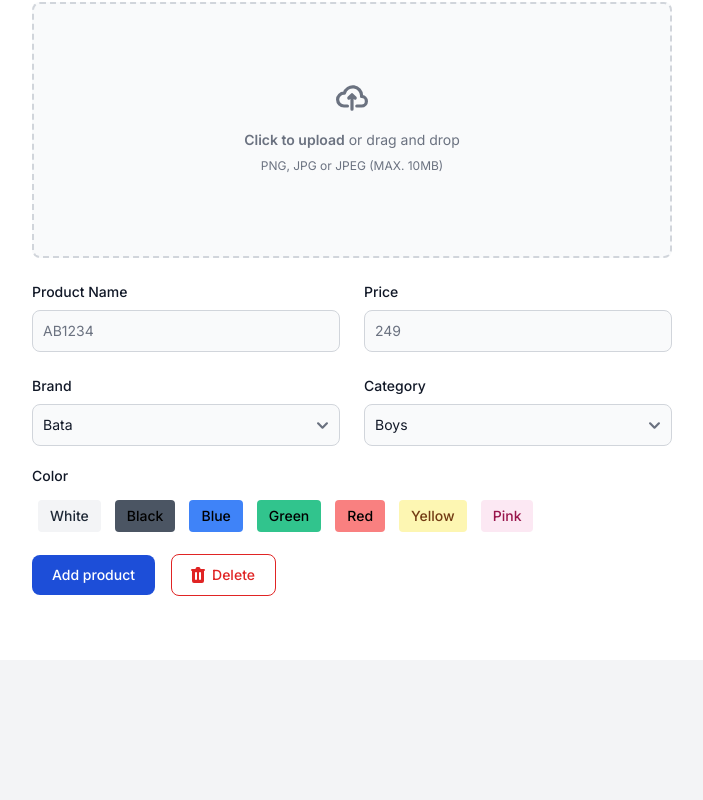
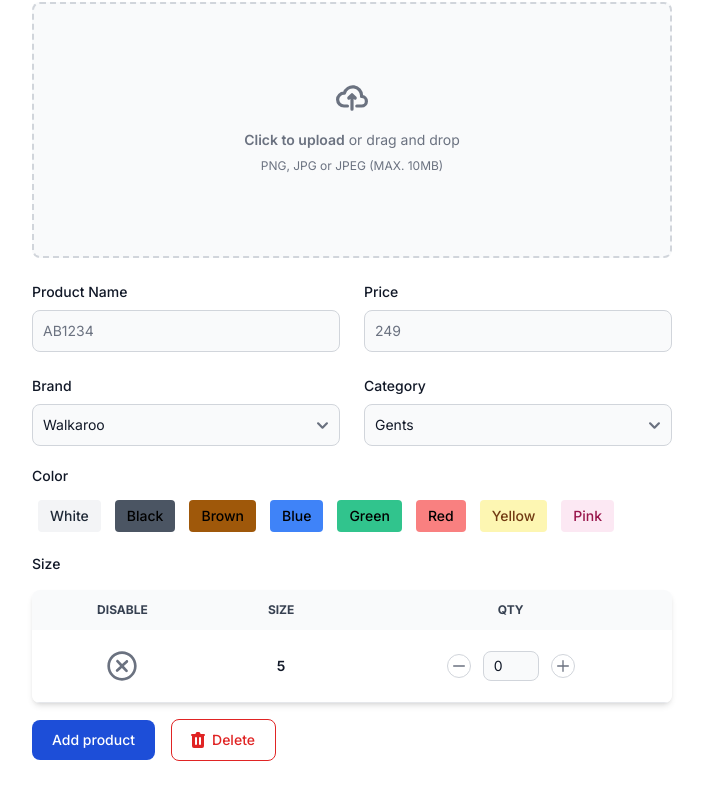
Before and after one commit to SurendarSingh/Footwear-StockXpert, a Next.js app: page /product/add in a window 1280 px wide. Shown: the part 282-1082 px from the top of the page, without its empty margins (288-991 px from the left). Before the commit the page ends 966 px from the top, so only its background shows below. Built offline with nearby package versions, Linux system fonts and the light colour scheme.

Commit message:
Product size added perfectly

```diff
--- a/src/app/product/add/page.tsx
+++ b/src/app/product/add/page.tsx
@@ -4,7 +4,7 @@ import Navbar from "@/components/Navbar";
 import HeadTitle from "@/components/HeadTitle";
 import MainBody from "@/components/MainBody";
 import AddProduct from "@/components/AddProduct";
-import { brands, categories, colors, sizes } from "@/utils/productConfig";
+import { brands, categories, colors } from "@/utils/productConfig";
 import axios from "axios";
 import { useState } from "react";
 
@@ -12,9 +12,9 @@ export default function ProfilePage() {
   const [product, setProduct] = useState({
     name: "",
     price: "",
-    brand: "",
-    category: "",
-    size: {},
+    brand: brands[0],
+    category: categories[0][0],
+    size: categories[0][1],
     color: "",
     image: "",
   });
@@ -22,7 +22,7 @@ export default function ProfilePage() {
   const handleSubmit = async (e: any) => {
     e.preventDefault();
     try {
-      console.log(product);
+      console.log(product.size);
     } catch (error) {
       console.log(error);
     }
@@ -40,7 +40,6 @@ export default function ProfilePage() {
           brands={brands}
           categories={categories}
           colors={colors}
-          sizes={sizes}
         />
       </MainBody>
     </div>
--- a/src/components/AddProduct.tsx
+++ b/src/components/AddProduct.tsx
@@ -5,7 +5,6 @@ export default function AddProduct({
   brands,
   categories,
   colors,
-  sizes,
 }: {
   handleSubmit: any;
   product: any;
@@ -13,7 +12,6 @@ export default function AddProduct({
   brands: any;
   categories: any;
   colors: any;
-  sizes: any;
 }) {
   return (
     <section className="bg-white dark:bg-gray-900">
@@ -52,7 +50,12 @@ export default function AddProduct({
                     PNG, JPG or JPEG (MAX. 10MB)
                   </p>
                 </div>
-                <input id="dropzone-file" type="file" className="hidden" />
+                <input
+                  id="dropzone-file"
+                  type="file"
+                  className="hidden"
+                  accept="image/png, image/jpeg, image/jpg"
+                />
               </label>
             </div>
 
@@ -73,7 +76,9 @@ export default function AddProduct({
                 placeholder="AB1234"
                 required
                 onChange={(e) =>
-                  setProduct({ ...product, name: e.target.value })
+                  setProduct((prevProduct: any) => {
+                    return { ...prevProduct, name: e.target.value };
+                  })
                 }
               />
             </div>
@@ -94,7 +99,9 @@ export default function AddProduct({
                 placeholder="249"
                 required
                 onChange={(e) =>
-                  setProduct({ ...product, price: e.target.value })
+                  setProduct((prevProduct: any) => {
+                    return { ...prevProduct, price: e.target.value };
+                  })
                 }
               />
             </div>
@@ -109,8 +116,11 @@ export default function AddProduct({
               <select
                 id="brand"
                 className="bg-gray-50 border border-gray-300 text-gray-900 text-sm rounded-lg focus:ring-primary-500 focus:border-primary-500 block w-full p-2.5 dark:bg-gray-700 dark:border-gray-600 dark:placeholder-gray-400 dark:text-white dark:focus:ring-primary-500 dark:focus:border-primary-500"
+                value={product.brand}
                 onChange={(e) =>
-                  setProduct({ ...product, brand: e.target.value })
+                  setProduct((prevProduct: any) => {
+                    return { ...prevProduct, brand: e.target.value };
+                  })
                 }
               >
                 {brands.map((brand: string, index: number) => (
@@ -131,13 +141,19 @@ export default function AddProduct({
               <select
                 id="category"
                 className="bg-gray-50 border border-gray-300 text-gray-900 text-sm rounded-lg focus:ring-primary-500 focus:border-primary-500 block w-full p-2.5 dark:bg-gray-700 dark:border-gray-600 dark:placeholder-gray-400 dark:text-white dark:focus:ring-primary-500 dark:focus:border-primary-500"
-                onChange={(e) =>
-                  setProduct({ ...product, category: e.target.value })
-                }
+                onChange={(e) => {
+                  setProduct((prevProduct: any) => {
+                    return {
+                      ...prevProduct,
+                      category: categories[e.target.value][0],
+                      size: categories[e.target.value][1],
+                    };
+                  });
+                }}
               >
-                {categories.map((category: string, index: number) => (
-                  <option key={index} value={category}>
-                    {category}
+                {categories.map((category: any, index: number) => (
+                  <option key={index} value={index}>
+                    {category[0]}
                   </option>
                 ))}
               </select>
@@ -167,11 +183,157 @@ export default function AddProduct({
                       Number(color[2]) + Number(700)
                     }
                     `}
-                    onClick={() => setProduct({ ...product, color: color[0] })}
+                    onClick={() =>
+                      setProduct((prevProduct: any) => {
+                        return { ...prevProduct, color: color[0] };
+                      })
+                    }
                   >
                     {color[0]}
                   </button>
                 ))}
+              </div>
+            </div>
+          </div>
+
+          <div>
+            <label
+              htmlFor="color"
+              className="block mb-2 text-sm font-medium text-gray-900 dark:text-white"
+            >
+              Size
+            </label>
+            <div className="sm:col-span-2 flex items-center justify-center w-full my-4">
+              <div className="flex flex-col items-center justify-center w-full relative overflow-x-auto shadow-md sm:rounded-lg">
+                <table className="w-full text-center text-sm text-gray-500 dark:text-gray-400">
+                  <thead className="bg-gray-50 text-xs uppercase text-gray-700 dark:bg-gray-700 dark:text-gray-400">
+                    <tr>
+                      <th scope="col" className="px-6 py-3">
+                        Disable
+                      </th>
+                      <th scope="col" className="px-6 py-3">
+                        Size
+                      </th>
+                      <th scope="col" className="px-6 py-3">
+                        Qty
+                      </th>
+                    </tr>
+                  </thead>
+                  <tbody>
+                    {Object.keys(product.size).map((key, index) => (
+                      <tr
+                        className="border-b bg-white hover:bg-gray-50 dark:border-gray-700 dark:bg-gray-800 dark:hover:bg-gray-600"
+                        key={index}
+                      >
+                        <td className="px-6 py-4">
+                          <button type="button">
+                            <span className="sr-only">Disable button</span>
+                            <svg
+                              className="inline-flex h-10 w-10 items-center justify-center rounded-full p-1 text-sm font-medium text-gray-500 hover:bg-gray-100 focus:outline-none focus:ring-4 focus:ring-gray-200 dark:border-gray-600 dark:bg-gray-800 dark:text-gray-400 dark:hover:border-gray-600 dark:hover:bg-gray-700 dark:focus:ring-gray-700"
+                              width="24"
+                              height="24"
+                              viewBox="0 0 24 24"
+                              fill="none"
+                              xmlns="http://www.w3.org/2000/svg"
+                            >
+                              <path
+                                d="M16.3394 9.32245C16.7434 8.94589 16.7657 8.31312 16.3891 7.90911C16.0126 7.50509 15.3798 7.48283 14.9758 7.85938L12.0497 10.5866L9.32245 7.66048C8.94589 7.25647 8.31312 7.23421 7.90911 7.61076C7.50509 7.98731 7.48283 8.62008 7.85938 9.0241L10.5866 11.9502L7.66048 14.6775C7.25647 15.054 7.23421 15.6868 7.61076 16.0908C7.98731 16.4948 8.62008 16.5171 9.0241 16.1405L11.9502 13.4133L14.6775 16.3394C15.054 16.7434 15.6868 16.7657 16.0908 16.3891C16.4948 16.0126 16.5171 15.3798 16.1405 14.9758L13.4133 12.0497L16.3394 9.32245Z"
+                                fill="currentColor"
+                              />
+                              <path
+                                fillRule="evenodd"
+                                clipRule="evenodd"
+                                d="M1 12C1 5.92487 5.92487 1 12 1C18.0751 1 23 5.92487 23 12C23 18.0751 18.0751 23 12 23C5.92487 23 1 18.0751 1 12ZM12 21C7.02944 21 3 16.9706 3 12C3 7.02944 7.02944 3 12 3C16.9706 3 21 7.02944 21 12C21 16.9706 16.9706 21 12 21Z"
+                                fill="currentColor"
+                              />
+                            </svg>
+                          </button>
+                        </td>
+                        <td className="px-6 py-4 font-semibold text-gray-900 dark:text-white">
+                          {key}
+                        </td>
+                        <td className="px-6 py-4">
+                          <div className="flex items-center justify-center space-x-3">
+                            <button
+                              className="inline-flex h-6 w-6 items-center justify-center rounded-full border border-gray-300 bg-white p-1 text-sm font-medium text-gray-500 hover:bg-gray-100 focus:outline-none focus:ring-4 focus:ring-gray-200 dark:border-gray-600 dark:bg-gray-800 dark:text-gray-400 dark:hover:border-gray-600 dark:hover:bg-gray-700 dark:focus:ring-gray-700"
+                              type="button"
+                              onClick={() => {
+                                if (product.size[key] > 0) {
+                                  setProduct((prevProduct: any) => {
+                                    return {
+                                      ...prevProduct,
+                                      size: {
+                                        ...prevProduct.size,
+                                        [key]: prevProduct.size[key] - 1,
+                                      },
+                                    };
+                                  });
+                                }
+                              }}
+                            >
+                              <span className="sr-only">Quantity button</span>
+                              <svg
+                                className="h-3 w-3"
+                                aria-hidden="true"
+                                xmlns="http://www.w3.org/2000/svg"
+                                fill="none"
+                                viewBox="0 0 18 2"
+                              >
+                                <path
+                                  stroke="currentColor"
+                                  strokeLinecap="round"
+                                  strokeLinejoin="round"
+                                  strokeWidth="2"
+                                  d="M1 1h16"
+                                />
+                              </svg>
+                            </button>
+                            <div>
+                              <input
+                                type="number"
+                                className="block w-14 rounded-lg border border-gray-300 bg-gray-50 px-2.5 py-1 text-sm text-gray-900 focus:border-blue-500 focus:ring-blue-500 dark:border-gray-600 dark:bg-gray-700 dark:text-white dark:placeholder-gray-400 dark:focus:border-blue-500 dark:focus:ring-blue-500"
+                                value={product.size[key]}
+                                readOnly
+                              />
+                            </div>
+                            <button
+                              className="inline-flex h-6 w-6 items-center justify-center rounded-full border border-gray-300 bg-white p-1 text-sm font-medium text-gray-500 hover:bg-gray-100 focus:outline-none focus:ring-4 focus:ring-gray-200 dark:border-gray-600 dark:bg-gray-800 dark:text-gray-400 dark:hover:border-gray-600 dark:hover:bg-gray-700 dark:focus:ring-gray-700"
+                              type="button"
+                              onClick={() => {
+                                setProduct((prevProduct: any) => {
+                                  return {
+                                    ...prevProduct,
+                                    size: {
+                                      ...prevProduct.size,
+                                      [key]: prevProduct.size[key] + 1,
+                                    },
+                                  };
+                                });
+                              }}
+                            >
+                              <span className="sr-only">Quantity button</span>
+                              <svg
+                                className="h-3 w-3"
+                                aria-hidden="true"
+                                xmlns="http://www.w3.org/2000/svg"
+                                fill="none"
+                                viewBox="0 0 18 18"
+                              >
+                                <path
+                                  stroke="currentColor"
+                                  strokeLinecap="round"
+                                  strokeLinejoin="round"
+                                  strokeWidth="2"
+                                  d="M9 1v16M1 9h16"
+                                />
+                              </svg>
+                            </button>
+                          </div>
+                        </td>
+                      </tr>
+                    ))}
+                  </tbody>
+                </table>
               </div>
             </div>
           </div>
--- a/src/models/productModel.ts
+++ b/src/models/productModel.ts
@@ -34,7 +34,7 @@ const productSchema = new mongoose.Schema(
       type: Buffer,
     },
     size: {
-      type: Object,
+      type: sizes,
       required: [true, "Please select size"],
       validate: {
         validator: function (v: any) {
--- a/src/utils/productConfig.ts
+++ b/src/utils/productConfig.ts
@@ -1,33 +1,18 @@
-export const brands = ["Bata", "Walkaroo"];
+export const brands = ["Walkaroo", "Bata"];
 
 export const categories = [
-  "Boys",
-  "Girls",
-  "Gents",
-  "Ladies",
-  "Formal Shoes",
-  "Sports Shoes",
+  ["Gents", { 5: 0 }],
+  ["Ladies", { 7: 0, 8: 0 }],
+  ["Boys", { 1: 0, 2: 0, 3: 0 }],
+  ["Girls", { 3: 0, 4: 1 }],
+  ["FormalShoes", { 9: 0, 10: 10 }],
+  ["SportsShoes", { 11: 12, 12: 0 }],
 ];
-
-export const sizes = {
-  1: 0,
-  2: 0,
-  3: 0,
-  4: 0,
-  5: 0,
-  6: 0,
-  7: 0,
-  8: 0,
-  9: 0,
-  10: 0,
-  11: 0,
-  12: 0,
-  13: 0,
-};
 
 export const colors = [
   ["White", "gray", "100"],
   ["Black", "gray", "600"],
+  ["Brown", "yellow", "600"],
   ["Blue", "blue", "500"],
   ["Green", "green", "400"],
   ["Red", "red", "400"],
```
